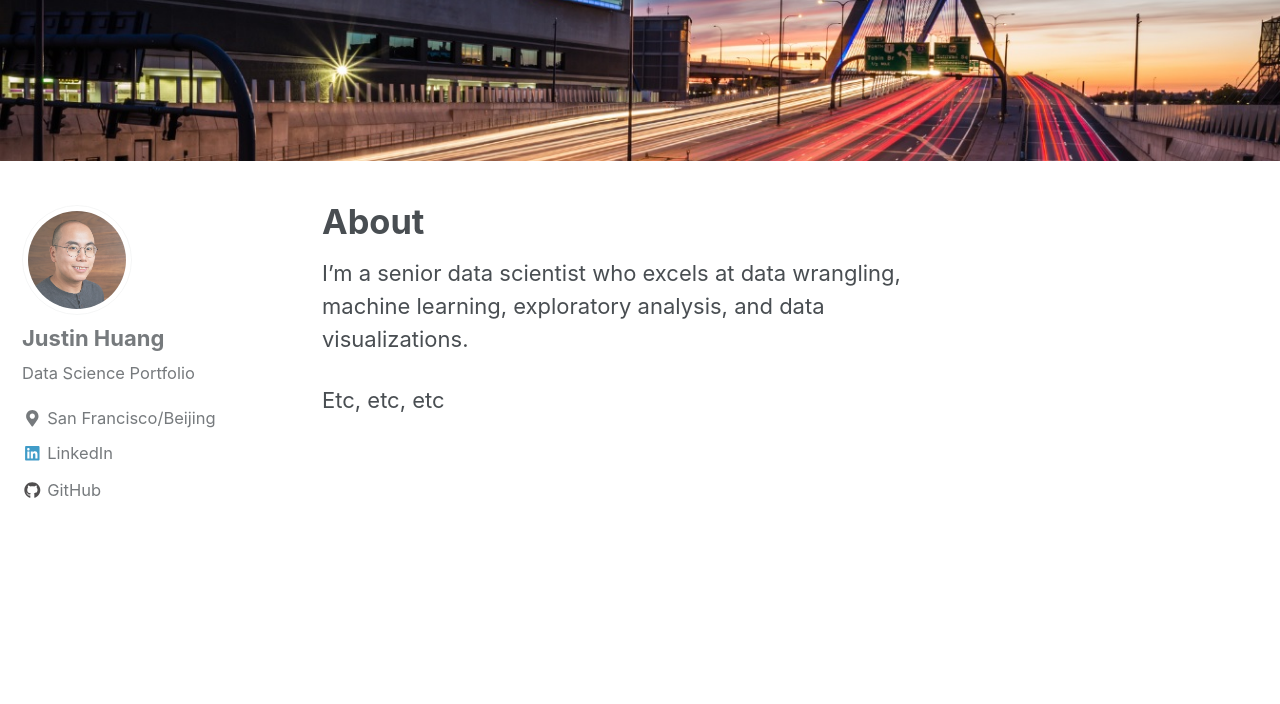
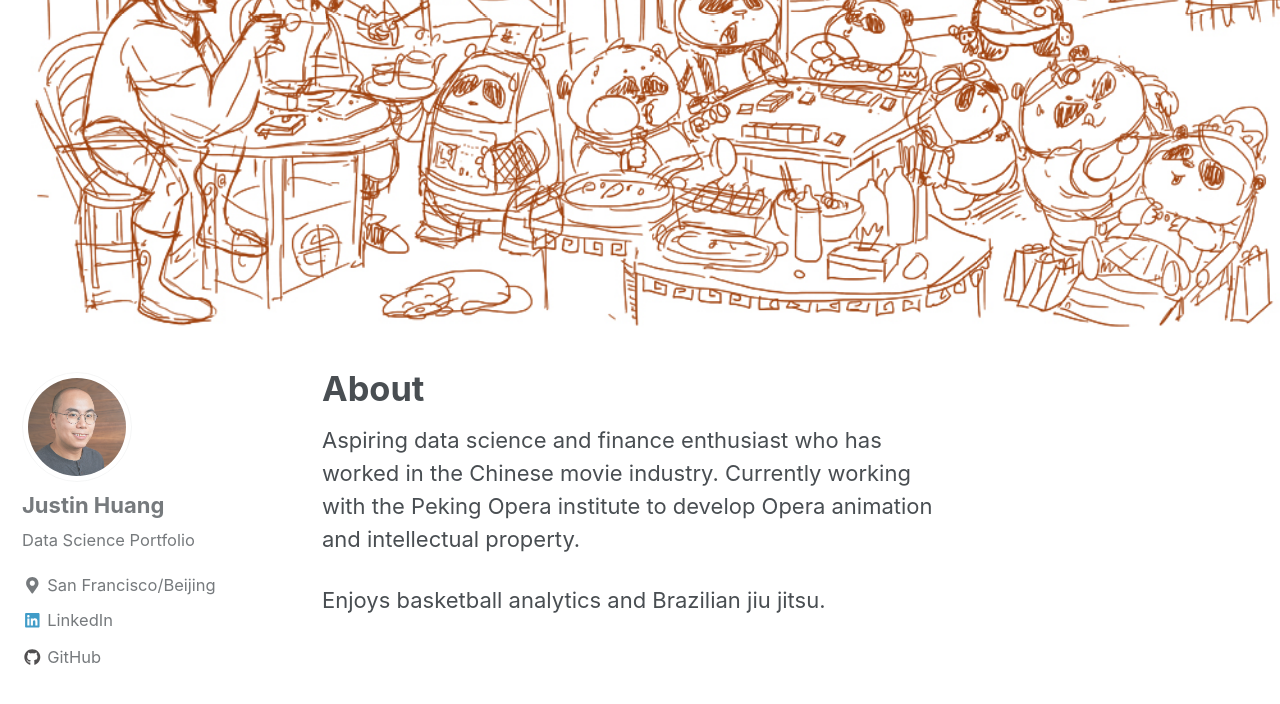
Before and after one commit to jvhuang1786/jvhuang1786.github.io, a Jekyll site: the page built from _pages/about.md, in a window 1280 px wide and 900 px high, scrolled down 412 px. Shown: the top 704 px of the window. Built offline with Jekyll 4.4.1, drawn with Linux system fonts in a browser that asks for light colours; nearby versions of some CDN libraries.

Commit message:
new github

```diff
--- a/_pages/about.md
+++ b/_pages/about.md
@@ -2,9 +2,9 @@
 title: "About"
 permalink: /about/
 header:
-  image: "/images/zakim.jpg"
+  image: "/images/culture.jpg"
 ---
 
-I'm a senior data scientist who excels at data wrangling, machine learning, exploratory analysis, and data visualizations.
+Aspiring data science and finance enthusiast who has worked in the Chinese movie industry.  Currently working with the Peking Opera institute to develop Opera animation and intellectual property.
 
-Etc, etc, etc
+Enjoys basketball analytics and Brazilian jiu jitsu.
```
Also changed, not shown: images/culture.jpg (added).
